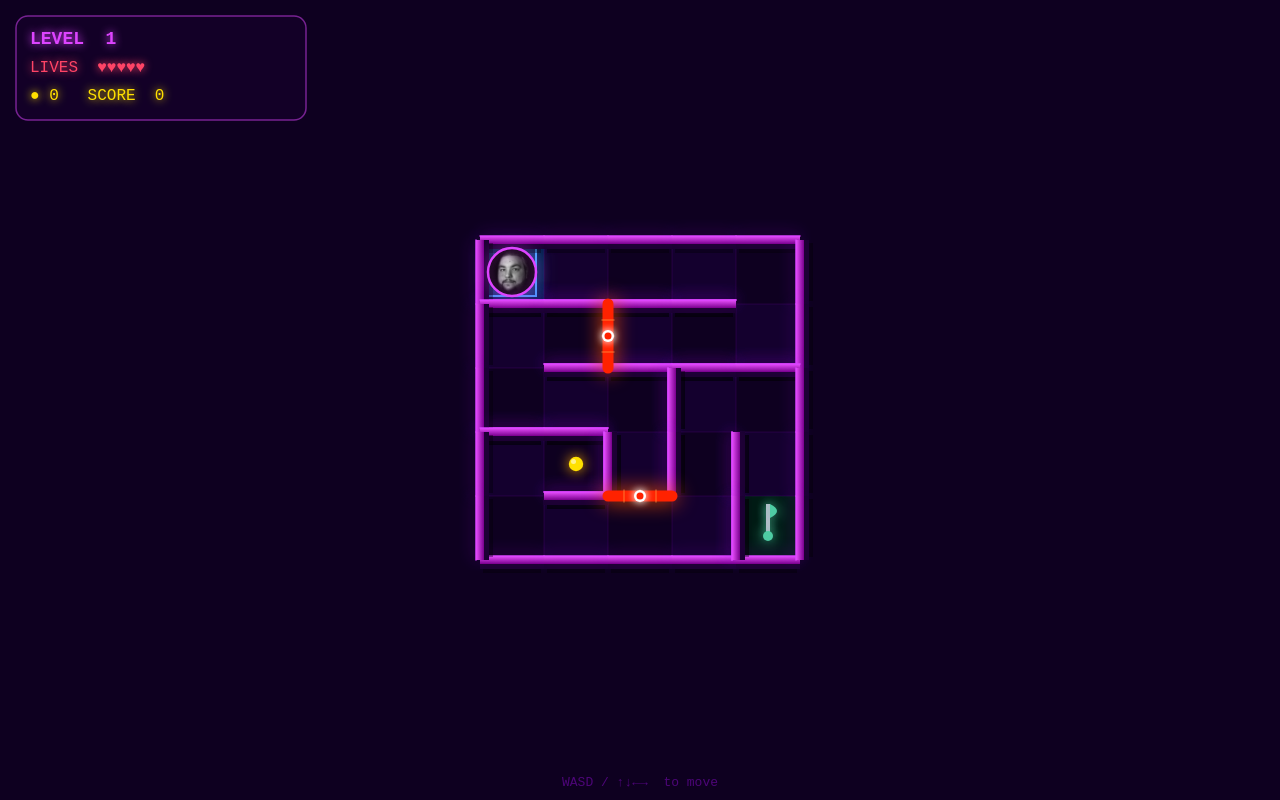
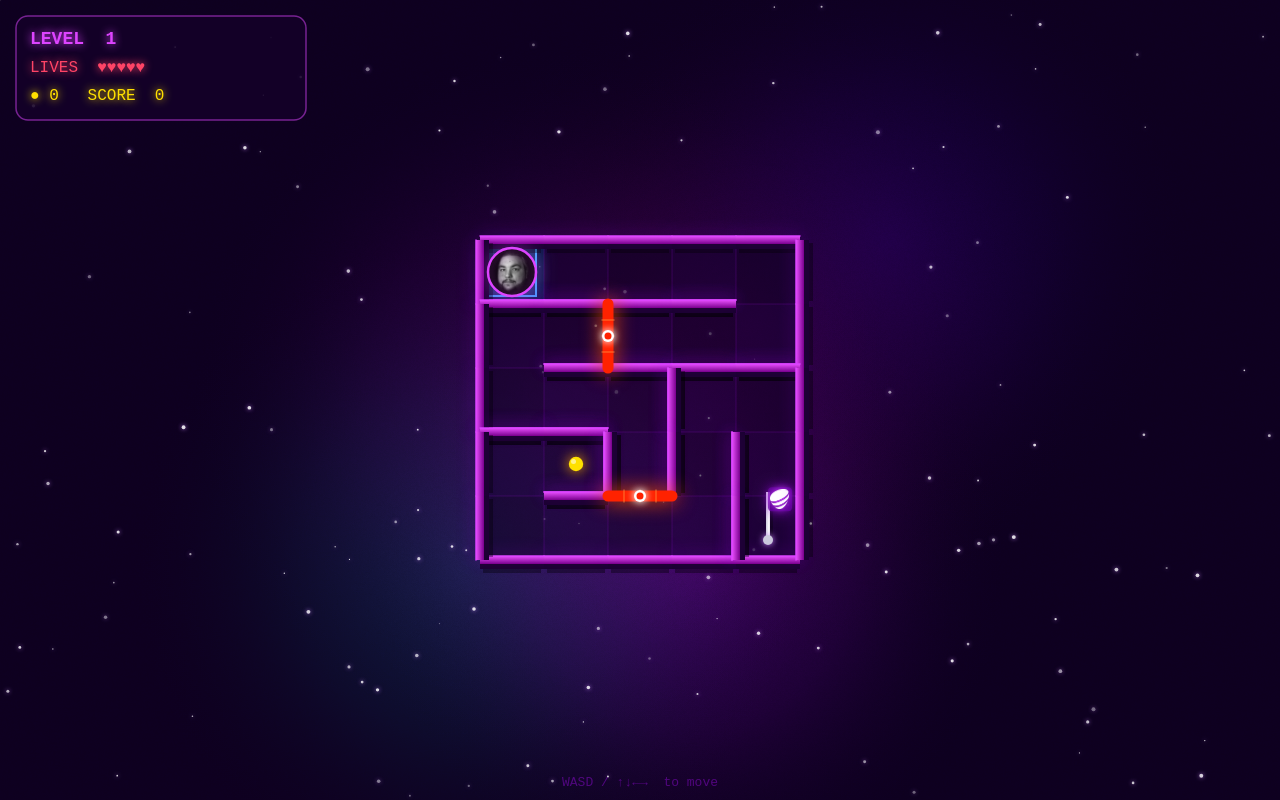
Before and after one commit to jonas-394/hackathon-puzzle, a website built with Vite: page index.html in a window 1280 px wide. Both pictures are taken after a click on the button "NEW GAME". Built offline with nearby package versions, Linux system fonts and the light colour scheme; animation ran at ten frames a second.

Commit message:
fixed with telia flag

```diff
--- a/package.json
+++ b/package.json
@@ -1,7 +1,7 @@
 {
   "name": "hackathon-puzzle",
   "version": "0.1.0",
-  "description": "Cipher Dungeon — a cryptographic maze game",
+  "description": "Purple Maze — an IQ puzzle maze game",
   "type": "module",
   "scripts": {
     "dev": "vite",
--- a/src/main.ts
+++ b/src/main.ts
@@ -18,6 +18,7 @@ import {
 import { renderMaze } from './renderer/mazeRenderer';
 import { renderPlayer } from './renderer/playerRenderer';
 import { renderHUD } from './renderer/hudRenderer';
+import { renderBackground } from './renderer/backgroundRenderer';
 import { PuzzleOverlay } from './ui/puzzleOverlay';
 import { LevelCompleteOverlay } from './ui/levelComplete';
 import { MainMenu, GameOverOverlay } from './ui/mainMenu';
@@ -70,6 +71,7 @@ window.addEventListener('DOMContentLoaded', () => {
     savedState?.level ?? 1,
     () => startNewGame(),
     () => continueGame(savedState!),
+    (level) => { void startAtLevel(level); },
   );
 
   requestAnimationFrame(gameLoop);
@@ -130,9 +132,8 @@ function render(timestamp: number): void {
   const w = canvas.width;
   const h = canvas.height;
 
-  // Clear
-  ctx.fillStyle = '#0e0020';
-  ctx.fillRect(0, 0, w, h);
+  // Clear + animated aurora background
+  renderBackground(ctx, w, h, timestamp);
 
   if (phase === 'playing' || phase === 'puzzle' || phase === 'levelComplete') {
     // Centre the whole maze on the canvas — it stays fixed, the player moves within it
@@ -316,6 +317,15 @@ async function startNewGame(): Promise<void> {
   phase = 'playing';
 }
 
+async function startAtLevel(level: number): Promise<void> {
+  clearState();
+  gameState = { ...createInitialState(), level };
+  saveState(gameState);
+  phase = 'loading';
+  await loadLevel(level);
+  phase = 'playing';
+}
+
 async function continueGame(saved: GameState): Promise<void> {
   gameState = saved;
   phase = 'loading';
--- /dev/null
+++ b/src/renderer/backgroundRenderer.ts
@@ -0,0 +1,130 @@
+// ── 2026-trend background: aurora mesh + grain + star field ──────────────────
+//
+// Technique:
+//   1. Deep base fill
+//   2. 5 slow-drifting radial-gradient "aurora orbs" in purple/cyan/magenta
+//   3. Subtle scanline-style grain overlay (composited via canvas noise pattern)
+//   4. Tiny star-field (pre-seeded positions, twinkle each frame)
+
+const NUM_ORBS   = 5;
+const NUM_STARS  = 140;
+const GRAIN_ALPHA = 0.032;
+
+// Orb definition: base angle, radius fraction, speed fraction, color stops
+const ORB_DEFS: {
+  angle0: number; speed: number; rx: number; ry: number;
+  color: string; alpha: number;
+}[] = [
+  { angle0: 0.0,  speed: 0.00018, rx: 0.55, ry: 0.50, color: '#990ae3', alpha: 0.28 },
+  { angle0: 1.3,  speed: 0.00011, rx: 0.48, ry: 0.42, color: '#00ccff', alpha: 0.14 },
+  { angle0: 2.6,  speed: 0.00023, rx: 0.52, ry: 0.44, color: '#cc00ff', alpha: 0.18 },
+  { angle0: 4.0,  speed: 0.00015, rx: 0.38, ry: 0.35, color: '#ff00aa', alpha: 0.10 },
+  { angle0: 5.2,  speed: 0.00020, rx: 0.44, ry: 0.40, color: '#3300cc', alpha: 0.20 },
+];
+
+// Pre-generate star positions (stable across frames)
+const stars: { x: number; y: number; phase: number; size: number }[] = [];
+for (let i = 0; i < NUM_STARS; i++) {
+  // Simple deterministic pseudo-random using index
+  const t1 = Math.sin(i * 127.1) * 43758.5453;
+  const t2 = Math.sin(i * 311.7) * 43758.5453;
+  const t3 = Math.sin(i * 74.3)  * 43758.5453;
+  const t4 = Math.sin(i * 19.9)  * 43758.5453;
+  stars.push({
+    x:     (t1 - Math.floor(t1)),
+    y:     (t2 - Math.floor(t2)),
+    phase: (t3 - Math.floor(t3)) * Math.PI * 2,
+    size:  0.6 + (t4 - Math.floor(t4)) * 1.4,
+  });
+}
+
+// Grain canvas (128×128) generated once, tiled via pattern
+let grainPattern: CanvasPattern | null = null;
+
+function ensureGrain(ctx: CanvasRenderingContext2D): void {
+  if (grainPattern) return;
+  const off = document.createElement('canvas');
+  off.width = off.height = 128;
+  const oc = off.getContext('2d')!;
+  const img = oc.createImageData(128, 128);
+  for (let i = 0; i < img.data.length; i += 4) {
+    const v = Math.random() * 255 | 0;
+    img.data[i] = img.data[i + 1] = img.data[i + 2] = v;
+    img.data[i + 3] = 255;
+  }
+  oc.putImageData(img, 0, 0);
+  grainPattern = ctx.createPattern(off, 'repeat');
+}
+
+export function renderBackground(
+  ctx: CanvasRenderingContext2D,
+  w: number,
+  h: number,
+  timestamp: number,
+): void {
+  ensureGrain(ctx);
+
+  // 1. Base fill
+  ctx.fillStyle = '#0e0020';
+  ctx.fillRect(0, 0, w, h);
+
+  // 2. Aurora orbs
+  ctx.save();
+  for (let i = 0; i < NUM_ORBS; i++) {
+    const def = ORB_DEFS[i];
+    const a = def.angle0 + timestamp * def.speed;
+    // Orb centre orbits slowly around canvas centre
+    const cx = w / 2 + Math.cos(a) * w * def.rx * 0.5;
+    const cy = h / 2 + Math.sin(a * 0.71) * h * def.ry * 0.5;
+    const r  = Math.min(w, h) * (0.35 + 0.1 * Math.sin(a * 0.4));
+
+    const g = ctx.createRadialGradient(cx, cy, 0, cx, cy, r);
+    g.addColorStop(0,   hexAlpha(def.color, def.alpha));
+    g.addColorStop(0.5, hexAlpha(def.color, def.alpha * 0.4));
+    g.addColorStop(1,   'rgba(0,0,0,0)');
+    ctx.fillStyle = g;
+    ctx.globalCompositeOperation = 'screen';
+    ctx.fillRect(0, 0, w, h);
+  }
+  ctx.globalCompositeOperation = 'source-over';
+  ctx.restore();
+
+  // 3. Stars
+  ctx.save();
+  for (const s of stars) {
+    const twinkle = 0.4 + 0.6 * Math.abs(Math.sin(timestamp * 0.0008 + s.phase));
+    ctx.globalAlpha = twinkle * 0.85;
+    ctx.fillStyle = '#ffffff';
+    ctx.shadowBlur = 4;
+    ctx.shadowColor = '#cc88ff';
+    ctx.beginPath();
+    ctx.arc(s.x * w, s.y * h, s.size, 0, Math.PI * 2);
+    ctx.fill();
+  }
+  ctx.globalAlpha = 1;
+  ctx.shadowBlur = 0;
+  ctx.restore();
+
+  // 4. Grain overlay
+  if (grainPattern) {
+    ctx.save();
+    ctx.globalAlpha = GRAIN_ALPHA;
+    ctx.globalCompositeOperation = 'overlay';
+    ctx.fillStyle = grainPattern;
+    // Shift the grain slightly each frame for animated noise feel
+    const shift = (timestamp * 0.05) % 128 | 0;
+    ctx.translate(shift, shift);
+    ctx.fillRect(-shift, -shift, w + 128, h + 128);
+    ctx.globalAlpha = 1;
+    ctx.globalCompositeOperation = 'source-over';
+    ctx.restore();
+  }
+}
+
+// Convert '#rrggbb' + alpha 0-1 → 'rgba(r,g,b,a)'
+function hexAlpha(hex: string, a: number): string {
+  const r = parseInt(hex.slice(1, 3), 16);
+  const g = parseInt(hex.slice(3, 5), 16);
+  const b = parseInt(hex.slice(5, 7), 16);
+  return `rgba(${r},${g},${b},${a})`;
+}
--- a/src/renderer/mazeRenderer.ts
+++ b/src/renderer/mazeRenderer.ts
@@ -4,20 +4,18 @@ import { DELTA } from '../maze/generator';
 
 // ── Colour palette (Telia purple × Pac-Man × Mario) ──────────────────────────
 const C = {
-  floor0:         '#0e0020',
-  floor1:         '#14002e',
-  floorStart:     '#001840',
-  floorExit:      '#001a14',
+  floor0:     'rgba(14,0,32,0.55)',
+  floor1:     'rgba(20,0,46,0.55)',
+  floorStart: 'rgba(0,24,64,0.65)',
+  floorExit:  'rgba(20,0,46,0.70)',
   wallStroke:     '#dd44ff',
   wallGlow:       '#990ae3',
   doorLockedGlow: '#ff5500',
   doorOpenGlow:   '#00ff88',
-  exitPole:       '#bbbbcc',
-  exitFlag:       '#4ecca3',
-  startGlow:      '#44aaff',
-  pellet:         '#ffe000',
-  pelletGlow:     '#ffaa00',
-  tileGrid:       'rgba(153,10,227,0.07)',
+  startGlow:  '#44aaff',
+  pellet:     '#ffe000',
+  pelletGlow: '#ffaa00',
+  tileGrid:   'rgba(153,10,227,0.10)',
 } as const;
 
 const WALL_T    = 8;  // wall block thickness (px, centred on cell edge)
@@ -116,28 +114,69 @@ function drawStartMarker(ctx: CanvasRenderingContext2D, x: number, y: number): v
   ctx.restore();
 }
 
-// ── Mario-style flagpole ──────────────────────────────────────────────────────
+// ── Telia logo (loaded once) ──────────────────────────────────────────────────
+const teliaImg = new Image();
+teliaImg.src = './telia-logo.png';
+
+// ── Telia logo exit marker (flagpole + Telia logo flag) ──────────────────────
 function drawFlagpole(ctx: CanvasRenderingContext2D, cx: number, cy: number, timestamp: number): void {
+  const poleTop  = cy - 36;
+  const poleBot  = cy + 12;
+  const bob      = Math.sin(timestamp / 700) * 3;
+  const pulse    = 0.7 + 0.3 * Math.sin(timestamp / 500);
+
   ctx.save();
-  ctx.fillStyle = 'rgba(0,0,0,0.3)';
-  ctx.fillRect(cx - 1, cy - 24, 6, 32);
-  ctx.shadowBlur = 8;
-  ctx.shadowColor = C.exitFlag;
-  ctx.fillStyle = C.exitPole;
-  ctx.fillRect(cx - 2, cy - 24, 4, 32);
-  const wave = Math.sin(timestamp / 250) * 4;
-  ctx.fillStyle = C.exitFlag;
-  ctx.shadowBlur = 14;
-  ctx.shadowColor = C.exitFlag;
+
+  // ── Pole shadow ──
+  ctx.fillStyle = 'rgba(0,0,0,0.30)';
+  ctx.fillRect(cx + 1, poleTop + 2, 4, poleBot - poleTop);
+
+  // ── Pole (silver gradient) ──
+  const pg = ctx.createLinearGradient(cx - 2, 0, cx + 4, 0);
+  pg.addColorStop(0, '#ccccdd');
+  pg.addColorStop(0.5, '#ffffff');
+  pg.addColorStop(1, '#8888aa');
+  ctx.fillStyle = pg;
+  ctx.fillRect(cx - 2, poleTop, 4, poleBot - poleTop);
+
+  // ── Base ball ──
+  ctx.shadowBlur = 6;
+  ctx.shadowColor = '#cc88ff';
+  ctx.fillStyle = '#ccccdd';
   ctx.beginPath();
-  ctx.moveTo(cx + 2, cy - 24);
-  ctx.quadraticCurveTo(cx + 15 + wave, cy - 17, cx + 2, cy - 10);
-  ctx.closePath();
+  ctx.arc(cx, poleBot, 5, 0, Math.PI * 2);
   ctx.fill();
-  ctx.fillStyle = C.exitFlag;
+  ctx.shadowBlur = 0;
+
+  // ── Telia logo flag attached at pole top, with bob ──
+  // Clip only the icon (left square portion of the horizontal logotype).
+  // Logo is 3170×1251 px; icon occupies roughly the first 1251×1251 pixels.
+  const ICON_SRC_W = 1251;
+  const ICON_SRC_H = 1251;
+  const iconSize = 20;
+  const flagX  = cx + 2;             // attached to right side of pole
+  const flagY  = poleTop + bob;
+
+  // Purple backdrop behind icon
+  ctx.shadowBlur  = 20 * pulse;
+  ctx.shadowColor = '#990ae3';
+  ctx.fillStyle   = 'rgba(100,0,160,0.75)';
   ctx.beginPath();
-  ctx.arc(cx, cy + 8, 5, 0, Math.PI * 2);
+  ctx.roundRect(flagX - 2, flagY - 2, iconSize + 4, iconSize + 4, 4);
   ctx.fill();
+
+  // Icon image (source-cropped to symbol only)
+  ctx.shadowBlur = 12 * pulse;
+  ctx.shadowColor = '#cc44ff';
+  if (teliaImg.complete && teliaImg.naturalWidth > 0) {
+    ctx.drawImage(teliaImg, 0, 0, ICON_SRC_W, ICON_SRC_H, flagX, flagY, iconSize, iconSize);
+  } else {
+    ctx.fillStyle = '#990ae3';
+    ctx.beginPath();
+    ctx.arc(flagX + iconSize / 2, flagY + iconSize / 2, iconSize / 2, 0, Math.PI * 2);
+    ctx.fill();
+  }
+
   ctx.restore();
 }
 
--- a/src/ui/mainMenu.ts
+++ b/src/ui/mainMenu.ts
@@ -1,7 +1,17 @@
+import { checkAnswer } from '../utils/hash';
+
+// SHA-256 of 'DEVMODE' (uppercase-normalised, matches checkAnswer convention).
+// Change password: run  node -e "require('crypto').webcrypto.subtle.digest('SHA-256',
+//   new TextEncoder().encode('YOUR_PASSWORD'.toUpperCase()))
+//   .then(b=>console.log([...new Uint8Array(b)].map(x=>x.toString(16).padStart(2,'0')).join('')))"
+const ADMIN_HASH = 'c487d9eef5c282846a2488fb4599cfd43618665f257ef91f220ce0efc6c65117';
+const MAX_DEV_LEVEL = 50;
+
 export class MainMenu {
   private el: HTMLElement;
   private onNewGame!: () => void;
   private onContinue!: () => void;
+  private onDevStart!: (level: number) => void;
 
   constructor(uiLayer: HTMLElement) {
     this.el = document.createElement('div');
@@ -10,9 +20,16 @@ export class MainMenu {
     uiLayer.appendChild(this.el);
   }
 
-  show(hasSave: boolean, savedLevel: number, onNewGame: () => void, onContinue: () => void): void {
-    this.onNewGame = onNewGame;
+  show(
+    hasSave: boolean,
+    savedLevel: number,
+    onNewGame: () => void,
+    onContinue: () => void,
+    onDevStart: (level: number) => void,
+  ): void {
+    this.onNewGame  = onNewGame;
     this.onContinue = onContinue;
+    this.onDevStart = onDevStart;
 
     this.el.style.display = 'flex';
     const continueBtn = hasSave
@@ -21,19 +38,35 @@ export class MainMenu {
 
     this.el.innerHTML = `
       <div class="card">
-        <h1>Cipher<br>Dungeon</h1>
+        <h1>Purple<br>Maze</h1>
         <p style="text-align:center; color:#a0a8c0; font-size:0.9rem; line-height:1.7;">
           Navigate a procedural maze.<br>
-          Solve cryptographic puzzles to unlock doors.<br>
+          Solve IQ puzzles to unlock doors.<br>
           Collect hint tokens in hidden dead-ends.<br>
           Reach the exit — and go deeper.
         </p>
         <div style="color:#404060; font-size:0.8rem; text-align:center;">
-          WASD / Arrow keys &nbsp;|&nbsp; 6 cipher types &nbsp;|&nbsp; Infinite levels
+          WASD / Arrow keys &nbsp;|&nbsp; 6 IQ puzzle types &nbsp;|&nbsp; Infinite levels
         </div>
         <div class="btn-row" style="margin-top:8px;">
           <button id="mm-new" class="big">New Game</button>
           ${continueBtn}
+        </div>
+        <div style="margin-top:18px; text-align:center;">
+          <button id="mm-dev-toggle" class="secondary" style="font-size:0.72rem; padding:5px 12px; opacity:0.55;">Dev Mode</button>
+        </div>
+        <div id="mm-dev-panel" style="display:none; margin-top:12px; border-top:1px solid #440066; padding-top:14px;">
+          <p style="color:#a0a8c0; font-size:0.8rem; margin:0 0 8px;">Admin password</p>
+          <div class="input-row">
+            <input id="mm-dev-pw" type="password" placeholder="password" autocomplete="off" />
+          </div>
+          <p style="color:#a0a8c0; font-size:0.8rem; margin:8px 0;">
+            Start at level &nbsp;
+            <input id="mm-dev-lvl" type="number" min="1" max="${MAX_DEV_LEVEL}" value="5"
+              style="width:56px; display:inline-block; padding:4px 6px; font-size:0.9rem;" />
+          </p>
+          <div id="mm-dev-error" style="color:#ff4466; font-size:0.8rem; min-height:1.2em;"></div>
+          <button id="mm-dev-go" class="big" style="margin-top:6px; width:100%;">Start</button>
         </div>
       </div>
     `;
@@ -47,6 +80,38 @@ export class MainMenu {
       this.hide();
       this.onContinue();
     });
+
+    // Dev mode toggle
+    this.el.querySelector('#mm-dev-toggle')?.addEventListener('click', () => {
+      const panel = this.el.querySelector('#mm-dev-panel') as HTMLElement;
+      panel.style.display = panel.style.display === 'none' ? 'block' : 'none';
+    });
+
+    // Dev mode submit
+    this.el.querySelector('#mm-dev-go')?.addEventListener('click', () => {
+      void this.handleDevStart();
+    });
+    this.el.querySelector('#mm-dev-pw')?.addEventListener('keydown', (e) => {
+      if ((e as KeyboardEvent).key === 'Enter') void this.handleDevStart();
+    });
+  }
+
+  private async handleDevStart(): Promise<void> {
+    const pwInput  = this.el.querySelector('#mm-dev-pw')  as HTMLInputElement;
+    const lvlInput = this.el.querySelector('#mm-dev-lvl') as HTMLInputElement;
+    const errEl    = this.el.querySelector('#mm-dev-error') as HTMLElement;
+
+    const ok = await checkAnswer(pwInput.value, ADMIN_HASH);
+    if (!ok) {
+      errEl.textContent = 'Wrong password.';
+      pwInput.value = '';
+      pwInput.focus();
+      return;
+    }
+
+    const level = Math.max(1, Math.min(MAX_DEV_LEVEL, parseInt(lvlInput.value) || 1));
+    this.hide();
+    this.onDevStart(level);
   }
 
   hide(): void {
```
Also changed, not shown: index.html (+1 -1 lines), public/telia-logo.png (added).
